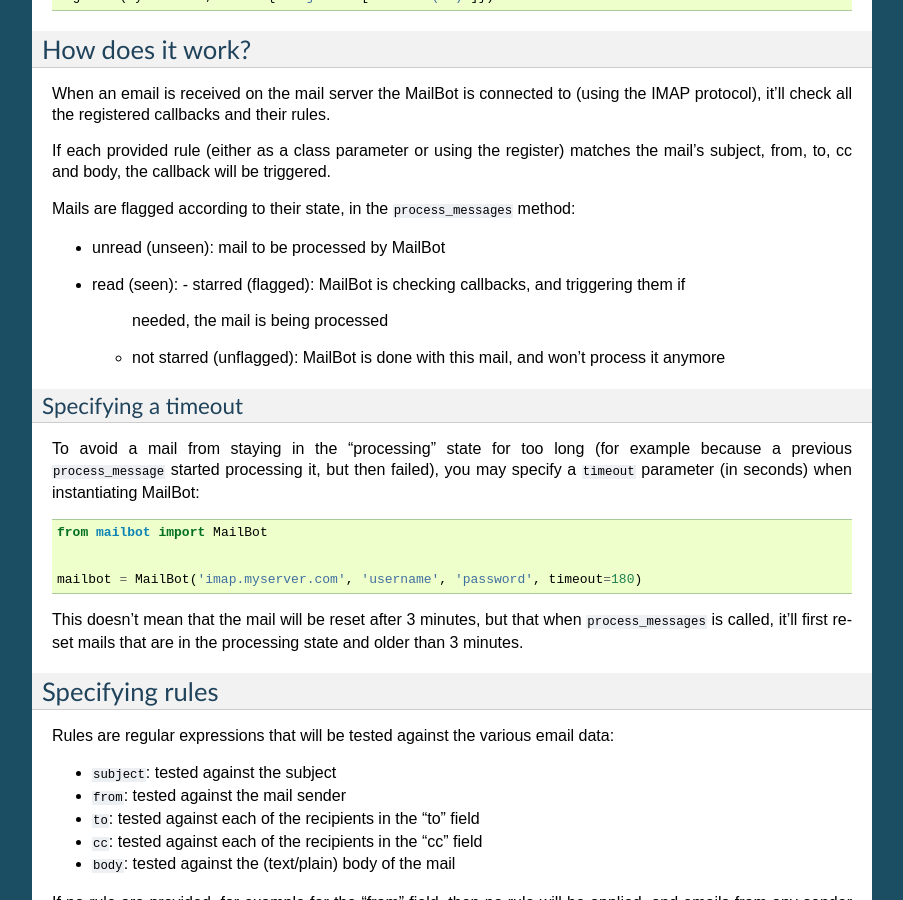
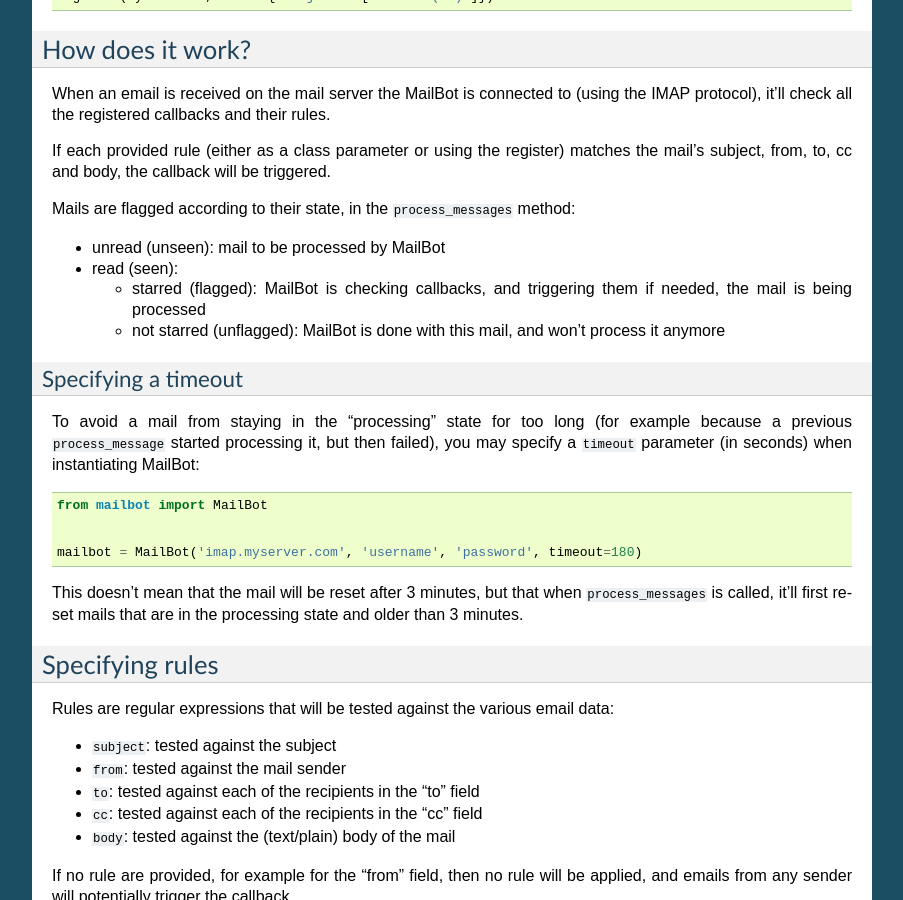
Before and after one commit to magopian/mailbot, a Sphinx documentation site: the page built from docs/source/index.rst, in a window 1280 px wide and 900 px high, scrolled down 2085 px. Shown: the whole window, without its empty margins (198-1101 px from the left). Built offline with Sphinx 7.4.7, drawn with Linux system fonts in a browser that asks for light colours; the version number could not be read and is left out; part of the change alters nothing that is shown; some of the changed text lies outside the part shown.

```diff
--- a/docs/source/conf.py
+++ b/docs/source/conf.py
@@ -47,10 +47,11 @@ copyright = u'2013, Mathieu Agopian'
 # |version| and |release|, also used in various other places throughout the
 # built documents.
 #
-# The short X.Y version.
-version = '0.1dev'
-# The full version, including alpha/beta/rc tags.
-release = '0.1dev'
+
+# read the VERSION file which is three level up
+from os.path import join, dirname, abspath
+with open(join(dirname(dirname(dirname(abspath(__file__)))), 'VERSION')) as f:
+    release = version = f.read()
 
 # The language for content autogenerated by Sphinx. Refer to documentation
 # for a list of supported languages.
--- a/docs/source/index.rst
+++ b/docs/source/index.rst
@@ -151,6 +151,7 @@ Mails are flagged according to their state, in the ``process_messages`` method:
 
 * unread (unseen): mail to be processed by MailBot
 * read (seen):
+
   - starred (flagged): MailBot is checking callbacks, and triggering them if
     needed, the mail is being processed
   - not starred (unflagged): MailBot is done with this mail, and won't process
```
